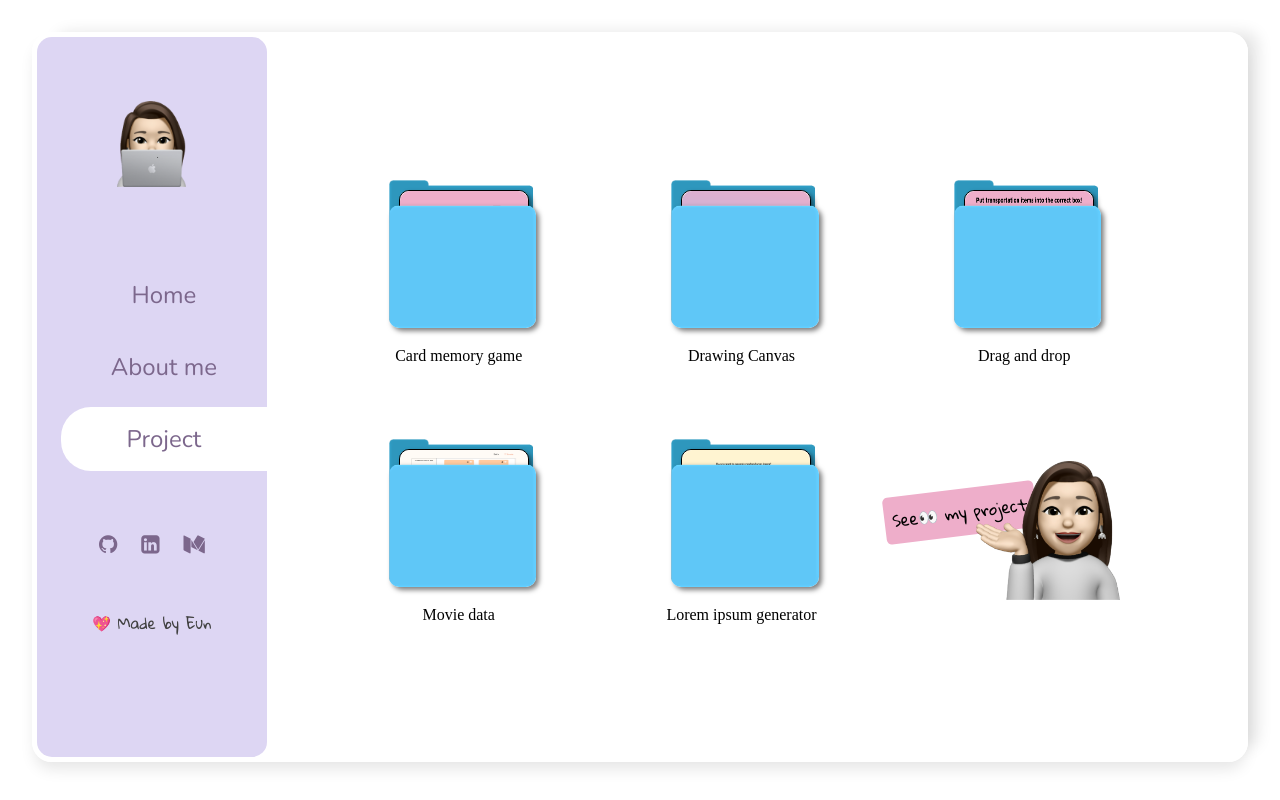
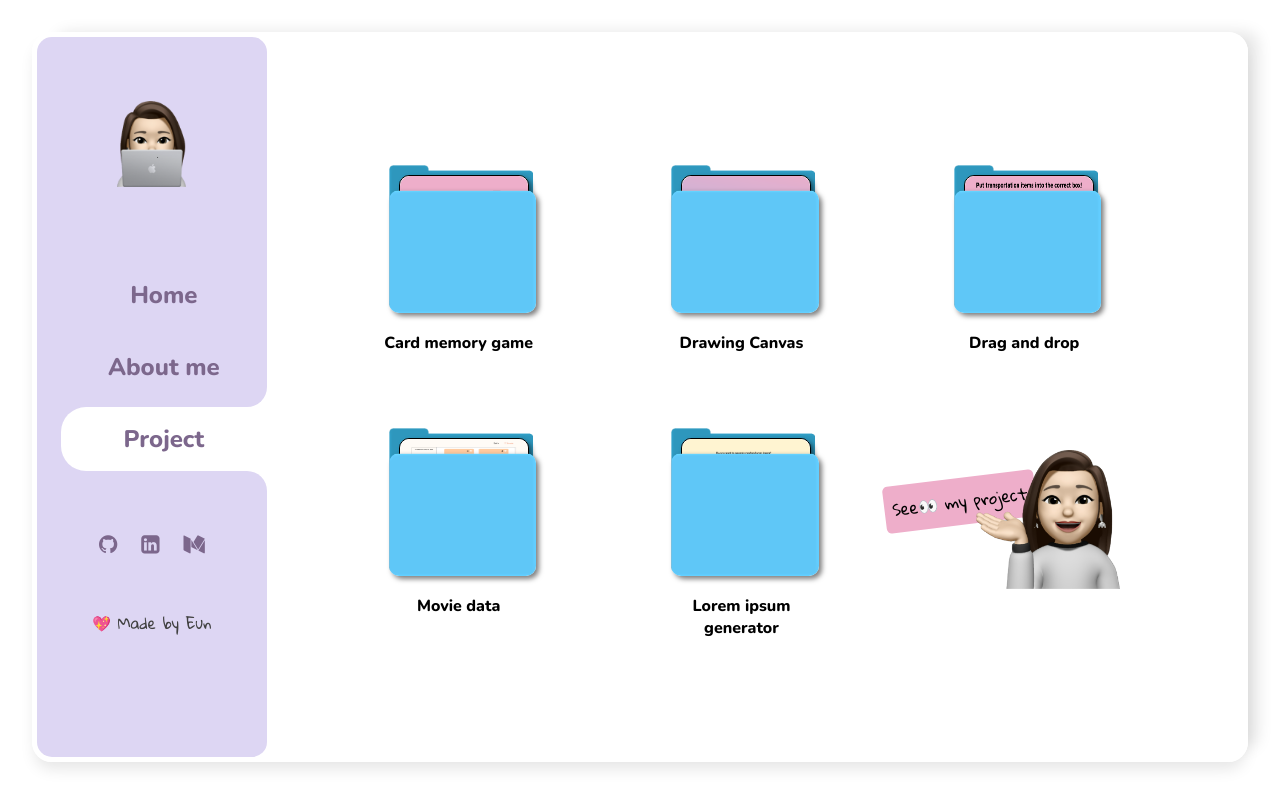
Before and after one commit to EunbyulNa/FAC-website, a plain HTML site: page project.html in a window 1280 px wide. Drawn offline with nearby package versions, Linux system fonts and the light colour scheme.

Commit message:
add curved effect on sidebar

```diff
--- a/project.html
+++ b/project.html
@@ -11,105 +11,89 @@
     <title>Website</title>
   </head>
   <body>
-
-
-
     <div class="container">
       <div class="menu">
-
         <div class="sideImg">
           <img src="img/main.png" alt="sideimg">
         </div>
         <ul>
-
           <li id="home">
-
-
+            <span class="top-curve"></span>
             <a href="index.html">Home</a>
+            <span class="bottom-curve"></span>
           </li>
-          <li id="about"><a href="aboutme.html">About me</a></li>
-          <li id="project"><a href="project.html">Project</a></li>
+          <li id="about">
+            <span class="top-curve"></span>
+            <a href="aboutme.html">About me</a>
+              <span class="bottom-curve"></span>
+          </li>
+          <li id="project">
+              <span class="top-curve"></span>
+            <a href="project.html">Project</a>
+            <span class="bottom-curve"></span>
+          </li>
         </ul>
 
         <div class="footer-icons">
           <a href="https://github.com/EunbyulNa" target="_blank" rel="noopener noreferrer"><i class="fa fa-github fa-lg" aria-hidden="true"></i></a>
-
           <a href="https://www.linkedin.com/in/eunbyulna/" target="_blank" rel="noopener noreferrer"><i class="fa fa-linkedin-square fa-lg" aria-hidden="true"></i></a>
-
-      <a href="https://medium.com/@Eun90" target="_blank" rel="noopener noreferrer"><i class="fa fa-medium fa-lg" aria-hidden="true"></i></a>
-   <p> 💖 Made by Eun </p>
-
-  </div>
+          <a href="https://medium.com/@Eun90" target="_blank" rel="noopener noreferrer"><i class="fa fa-medium fa-lg" aria-hidden="true"></i></a>
+          <p> 💖 Made by Eun </p>
+       </div>
       </div>
-
-
-
-
 
       <div class="project-main">
         <div class="file-container">
-
-
          <div class="file">
-
            <div class="folder">
              <img class="folderback" src="img/folderback.png" alt="">
              <img class="folderfront" src="img/folderfront.png" alt="">
              <p>Card memory game</p>
            </div>
-
             <div class="page">
              <a href="https://eunbyulna.github.io/memory-game/" target="_blank"> <img src="img/cardgame.png" alt=""> </a>
             </div>
          </div>
 
          <div class="file">
-
            <div class="folder">
              <img class="folderback" src="img/folderback.png" alt="">
              <img class="folderfront" src="img/folderfront.png" alt="">
              <p>Drawing Canvas</p>
            </div>
-
             <div class="page">
              <a href="https://eunbyulna.github.io/drawing-canvas/" target="_blank"> <img src="img/drawing.png" alt=""> </a>
             </div>
          </div>
 
          <div class="file">
-
            <div class="folder">
              <img class="folderback" src="img/folderback.png" alt="">
              <img class="folderfront" src="img/folderfront.png" alt="">
               <p>Drag and drop</p>
            </div>
-
             <div class="page">
              <a href="https://eunbyulna.github.io/Drag-and-drop/" target="_blank"> <img src="img/dragdrop.png" alt=""> </a>
             </div>
          </div>
 
          <div class="file">
-
            <div class="folder">
              <img class="folderback" src="img/folderback.png" alt="">
              <img class="folderfront" src="img/folderfront.png" alt="">
               <p>Movie data</p>
            </div>
-
             <div class="page">
              <a href="https://eunbyulna.github.io/movie-data/" target="_blank"> <img src="img/moviedata.png" alt=""> </a>
             </div>
          </div>
 
          <div class="file">
-
            <div class="folder">
              <img class="folderback" src="img/folderback.png" alt="">
              <img class="folderfront" src="img/folderfront.png" alt="">
               <p>Lorem ipsum generator</p>
            </div>
-
             <div class="page">
              <a href="https://eunbyulna.github.io/loremipsumGenerator/" target="_blank"> <img src="img/generator.png" alt=""> </a>
             </div>
@@ -119,26 +103,8 @@
            <span class="title-project"><p>See👀 my project</p></span>
          <img src="img/project.png" alt="">
        </div>
-
-
-
-
-
-
-
-  </div>
-
-
-
-        </div>
-
-
-
-
-
-
-
-
+     </div>
+   </div>
      <script type="text/javascript" src="project.js"></script>
   </body>
 </html>
--- a/style.css
+++ b/style.css
@@ -2,7 +2,6 @@
   margin: 0;
   padding: 0;
 }
-
 
 .container {
   box-shadow: 17px -7px 15px -7px rgba(0,0,0,0.1),0px 10px 15px -3px rgba(0,0,0,0.1);
@@ -37,15 +36,65 @@
 }
 
 .menu ul li {
+  position: relative;
   list-style: none;
   text-align: center;
   margin: 0.5rem 0;
   padding: 1rem;
 }
 
-.active {
-  background-color:white;
-  border-radius: 30px 0 0 30px;
+.mene ul li a {
+  display: block;
+  padding: 15px;
+  font-size: 14px;
+  color: white;
+  margin-bottom: 5px;
+}
+
+.active{
+  background-color: white;
+  border-top-left-radius: 25px;
+  border-bottom-left-radius: 25px;
+}
+
+.active .top-curve {
+  position: absolute;
+  top:-20px;
+  left:0;
+  width: 100%;
+  height: 20px;
+  background-color: white;
+}
+
+.active .top-curve::before {
+  content: "";
+  position: absolute;
+  top:0;
+  left:0;
+  width: 100%;
+  height: 20px;
+  border-bottom-right-radius: 25px;
+  background-color: #DDD6F3;
+}
+
+.active .bottom-curve::before{
+  content: "";
+  position: absolute;
+  top:0;
+  left:0;
+  width: 100%;
+  height: 20px;
+  border-top-right-radius: 25px;
+  background-color: #DDD6F3;
+}
+
+.active .bottom-curve {
+  position: absolute;
+  bottom: -20px;
+  left:0;
+  width: 100%;
+  height: 20px;
+  background-color: white;
 }
 
 .menu ul li a{
@@ -53,7 +102,9 @@
   text-decoration: none;
   font-size:1.5rem;
   color: #7c678c;
+  font-weight: bold;
 }
+
 
 .main {
   overflow: scroll;
@@ -116,13 +167,11 @@
   text-decoration: underline wavy #22a4be;
 }
 
-
 .footer-icons {
   position: relative;
   margin-top: 3rem;
   text-align: center;
 }
-
 
 .footer-icons i {
   padding: 10px;
@@ -144,7 +193,6 @@
 
 
 /*aboutme*/
-/* width */
 ::-webkit-scrollbar {
   width: 10px;
 }
@@ -163,7 +211,6 @@
 ::-webkit-scrollbar-thumb:hover {
   background: #F2F8FF;
 }
-
 
 .aboutme-main {
   position: relative;
@@ -205,7 +252,6 @@
   padding: 10px;
 }
 
-
 .right-msg{
   width: 40rem;
   padding: 10px;
@@ -219,7 +265,6 @@
   opacity: 0;
   transition: all 1s ease-in-out;
 }
-
 
 .right-msg img{
 width: 3rem;
@@ -239,7 +284,6 @@ width: 3rem;
 }
 
 .file-container{
-
  padding-left: 7rem;
  display: grid;
  grid-template-columns: auto auto auto;
@@ -248,23 +292,24 @@ grid-row-gap: 4rem;
 
 .file {
   position: relative;
-
 }
 
 .folder {
   width: 10rem;
-
 }
 
 .folder p {
   margin-top: 10px;
   text-align: center;
+  font-family: 'Nunito', sans-serif;
+  font-weight: bold;
 }
+
 .folderback {
   padding: 10px;
   width: 9rem;
+}
 
-}
 .folderfront {
   z-index: 3;
   width:9.2rem;
@@ -273,14 +318,13 @@ grid-row-gap: 4rem;
   left:10px;
   border-radius: 10px;
   box-shadow: 3px 3px 5px rgba(0,0,0,0.5);
+}
 
-}
 .page{
   cursor: pointer;
   border-radius: 10px;
   position: absolute;
   top:20px;
-
   left:20px;
   width: 8rem;
   height: 7rem;
@@ -305,11 +349,8 @@ grid-row-gap: 4rem;
 }
 
 .project-icon img {
-
-
   width: 100%;
 }
-
 
 .title-project {
   background-color: #eeaeca;
```
Also changed, not shown: aboutme.html (+16 -35 lines), index.html (+18 -33 lines), project.js (+7 -26 lines). Lines whose indentation alone changed are shown as unchanged.
